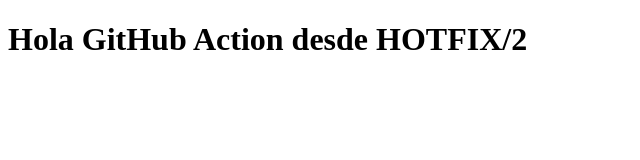
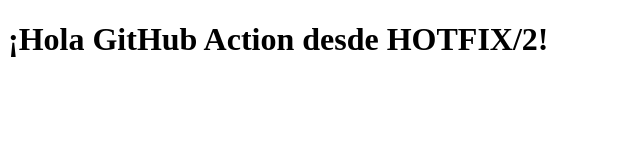
Before and after one commit to LeoAC0/hello-world-typescript_actions, a website: page index.html in a window 1280 px wide. Shown: the whole page, without its empty margins (0-640 px from the left). Drawn offline with Linux system fonts and the light colour scheme.

Commit message:
Probando cambio desde HOTFIX/2

```diff
--- a/index.html
+++ b/index.html
@@ -6,6 +6,6 @@
     <title>Test</title>
 </head>
 <body>
-    <h1>Hola GitHub Action desde HOTFIX/2</h1>
+    <h1>¡Hola GitHub Action desde HOTFIX/2!</h1>
 </body>
 </html>
```
